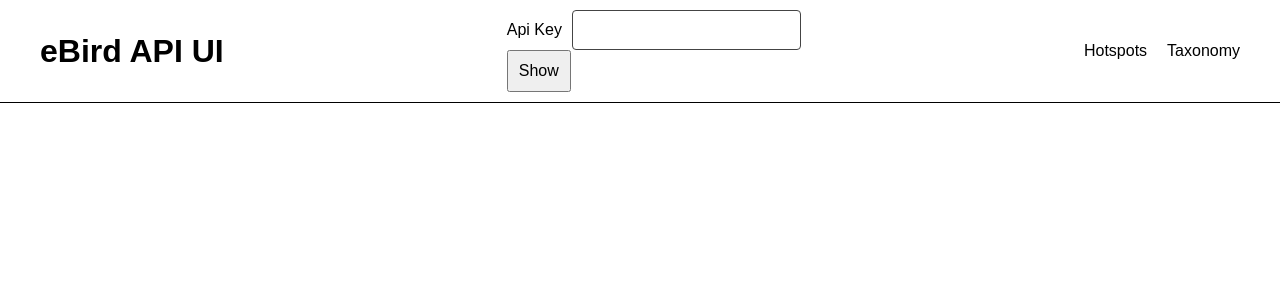
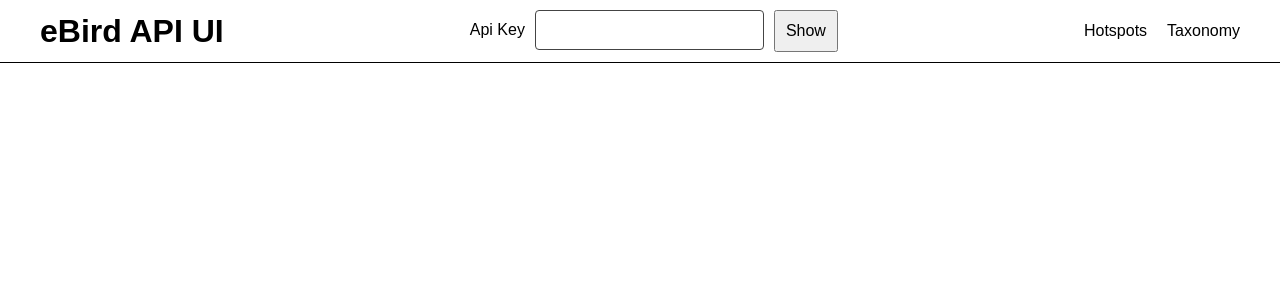
Before and after one commit to Fimbelowski/ebird-api-ui, a React (Vite) app: page / in a window 1280 px wide. Shown: the top 300 px of the page. Built offline with nearby package versions, Linux system fonts and the light colour scheme.

Commit message:
Style ApiKeyInput.

```diff
--- /dev/null
+++ b/src/sass/components/_ApiKeyInput.scss
@@ -0,0 +1,4 @@
+.api-key-input {
+  display: flex;
+  gap: 1rem;
+}
--- a/src/sass/main.scss
+++ b/src/sass/main.scss
@@ -9,6 +9,7 @@
 @import 'layout/NearbyHotspots';
 @import 'layout/RegionHotspots';
 
+@import 'components/ApiKeyInput';
 @import 'components/BaseInput';
 @import 'components/Button';
 @import 'components/Details';
```
